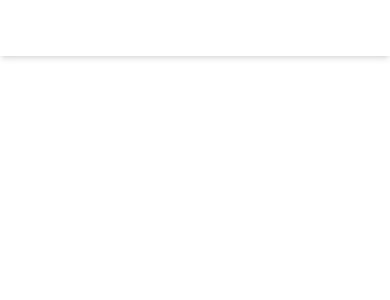
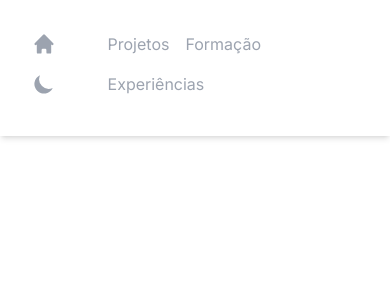
Before and after one commit to MaiaraMorit/portfolio, a Next.js app: page / in a window 390 px wide. Shown: the top 300 px of the page. Built offline with nearby package versions, Linux system fonts and the light colour scheme.

Commit message:
refacture: header-mobile

```diff
--- a/src/app/components/Header.js
+++ b/src/app/components/Header.js
@@ -10,12 +10,12 @@ export const Header = () => {
     'Formação',
     'Experiências'
   ]
-  const navBarDivsClassName = 'hidden lg:flex flex-grow';
+  const navBarDivsClassName = 'lg:flex lg:flex-1'
   return (
     <div>
       <div>
         <header id='header' className="bg-orange shadow-md pb-2">
-        <nav className="mx-auto flex flex-col max-w-7xl items-center justify-between p-6 lg:px-8" aria-label="Global">
+          <nav className="mx-auto flex max-w-7xl items-center justify-between p-6 lg:px-8" aria-label="Global">
             <div className={`${navBarDivsClassName} lg:justify-start`}>
               {
                 arrayBtnsLeft.map((botao, index) => {
```
